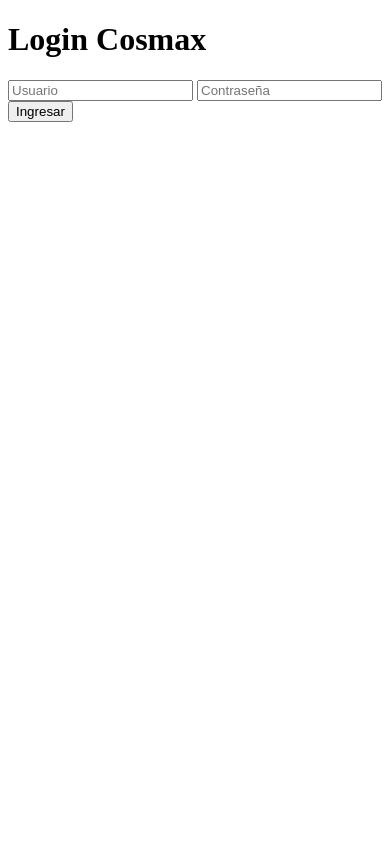
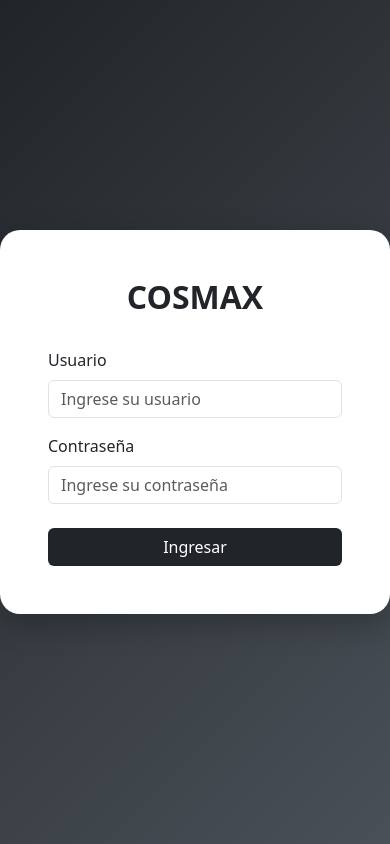
Before and after one commit to facundoDVinci/Cosmax_libreria, a Django app: page / in a window 390 px wide. Run offline with Django 5.2, Linux system fonts and the light colour scheme.

Commit message:
Index y Login mejorados.
Mejorando el diseño (no es final)

```diff
--- a/sistema/cosmax/template/login.html
+++ b/sistema/cosmax/template/login.html
@@ -3,22 +3,97 @@
 <head>
     <meta charset="UTF-8">
     <meta name="viewport" content="width=device-width, initial-scale=1.0">
-    <title>Login Cosmax</title>
+    <title>Cosmax Login</title>
+
+    <link href="https://cdn.jsdelivr.net/npm/bootstrap@5.3.3/dist/css/bootstrap.min.css" rel="stylesheet">
+
+
+    <style>
+
+        body{
+            background: linear-gradient(135deg, #212529, #495057);
+            min-height:100vh;
+        }
+
+        .login{
+            border:none;
+            border-radius:20px;
+            box-shadow:0 10px 30px rgba(0,0,0,0.25);
+        }
+
+        .brand{
+            font-size:2rem;
+            font-weight:bold;
+            color:#212529;
+        }
+
+        .btn-login{
+            background:#212529;
+            color:white;
+        }
+
+        .btn-login:hover{
+            background:#343a40;
+            color:white;
+        }
+
+    </style>
+
 </head>
-<body>
-    <h1>Login Cosmax</h1>
+<body class="d-flex align-items-center justify-content-center">
 
-<form method="POST">
-    {% csrf_token %}
+<div class="card login p-5" style="width:420px;">
 
-    <input type="text" name="username" placeholder="Usuario">
+    <div class="text-center mb-4">
 
-    <input type="password" name="password" placeholder="Contraseña">
+        <h1 class="brand">COSMAX</h1>
 
-    <button type="submit">
-        Ingresar
-    </button>
+    </div>
 
-</form>
+    <form method="POST">
+
+        {% csrf_token %}
+
+        <div class="mb-3">
+            <label class="form-label">
+                Usuario
+            </label>
+
+            <input
+                type="text"
+                name="username"
+                class="form-control"
+                placeholder="Ingrese su usuario"
+                required
+            >
+        </div>
+
+
+        <div class="mb-4">
+            <label class="form-label">
+                Contraseña
+            </label>
+
+            <input
+                type="password"
+                name="password"
+                class="form-control"
+                placeholder="Ingrese su contraseña"
+                required
+            >
+        </div>
+
+
+        <button
+            type="submit"
+            class="btn btn-login w-100"
+        >
+            Ingresar
+        </button>
+
+    </form>
+
+</div>
+
 </body>
 </html>
```
Also changed, not shown: sistema/cosmax/template/index.html (+85 -19 lines), sistema/db.sqlite3.
